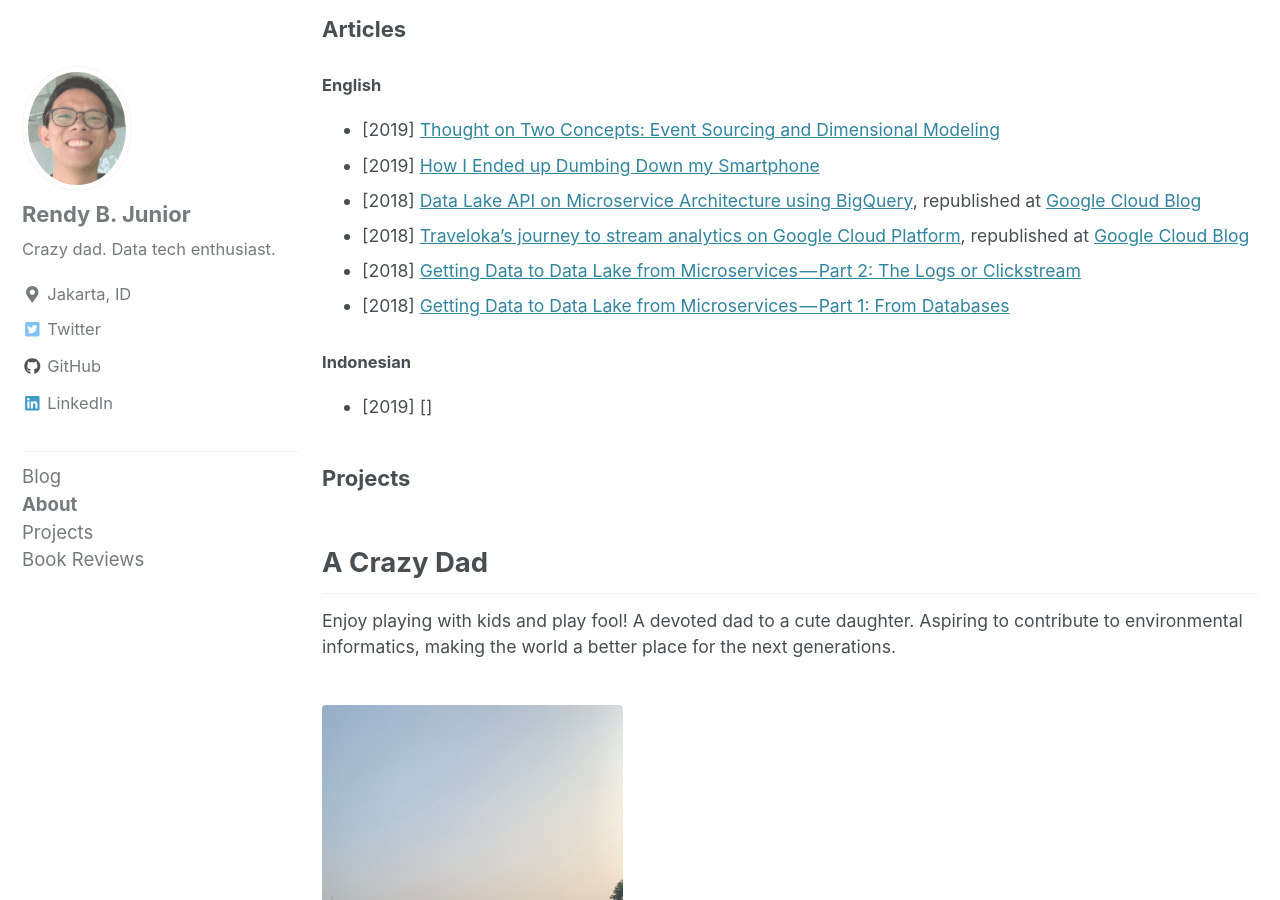
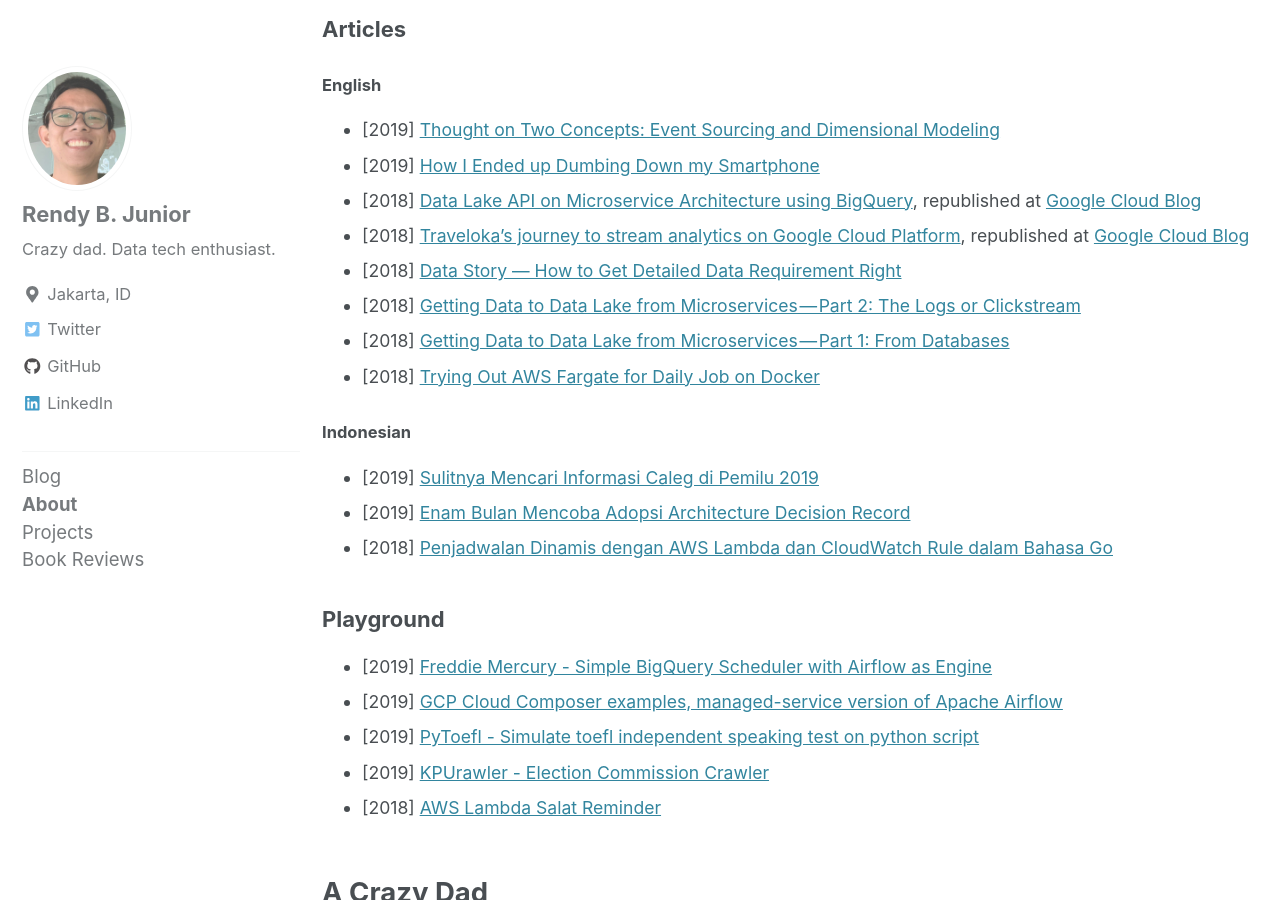
Before and after one commit to rendybjunior/rendyistyping, a Jekyll site: the page built from _pages/about.md, in a window 1280 px wide and 900 px high, scrolled down 1206 px. Built offline with Jekyll 4.4.1, drawn with Linux system fonts in a browser that asks for light colours; cached includes are drawn as plain includes; nearby versions of some CDN libraries.

Commit message:
modify about

```diff
--- a/_pages/about.md
+++ b/_pages/about.md
@@ -36,13 +36,22 @@ Interested in solving business use cases using data technology. Enjoy designing
 * [2019] [How I Ended up Dumbing Down my Smartphone](https://medium.com/@rendybjunior/how-i-ended-up-dumb-down-my-smartphone-cf83149c2658)
 * [2018] [Data Lake API on Microservice Architecture using BigQuery](https://medium.com/traveloka-engineering/data-lake-api-on-microservice-architecture-using-bigquery-10d6e9c5ca8f), republished at [Google Cloud Blog](https://cloud.google.com/blog/products/data-analytics/how-traveloka-built-a-data-provisioning-api-on-a-bigquery-based-microservice-architecture)
 * [2018] [Traveloka’s journey to stream analytics on Google Cloud Platform](https://medium.com/traveloka-engineering/travelokas-journey-to-stream-analytics-on-google-cloud-platform-3d013d6bf7c9), republished at [Google Cloud Blog](https://cloud.google.com/blog/products/gcp/travelokas-journey-to-stream-analytics-on-google-cloud-platform)
+* [2018] [Data Story — How to Get Detailed Data Requirement Right](https://medium.com/@rendybjunior/data-story-how-to-get-detailed-data-requirement-right-16ce44490bd7)
 * [2018] [Getting Data to Data Lake from Microservices — Part 2: The Logs or Clickstream](https://itnext.io/getting-data-to-data-lake-from-microservices-part-2-the-logs-or-clickstream-e91fa7461867)
 * [2018] [Getting Data to Data Lake from Microservices — Part 1: From Databases](https://itnext.io/getting-data-to-data-lake-from-microservices-part-1-from-databases-d5e55c4a0829)
+* [2018] [Trying Out AWS Fargate for Daily Job on Docker](https://medium.com/@rendybjunior/trying-out-aws-fargate-for-daily-job-on-docker-b662ff9f73c8)
 
 #### Indonesian
-* [2019] []
+* [2019] [Sulitnya Mencari Informasi Caleg di Pemilu 2019](https://medium.com/@rendybjunior/sulitnya-mencari-informasi-caleag-di-pemilu-2019-ba6f723ef579)
+* [2019] [Enam Bulan Mencoba Adopsi Architecture Decision Record](https://medium.com/@rendybjunior/enam-bulan-mencoba-adopsi-architecture-decision-record-3761e2e32829)
+* [2018] [Penjadwalan Dinamis dengan AWS Lambda dan CloudWatch Rule dalam Bahasa Go](https://medium.com/@rendybjunior/penjadwalan-dinamis-dengan-aws-lambda-dan-cloudwatch-rule-dalam-bahasa-go-a47084b7f17b)
 
-### Projects
+### Playground
+* [2019] [Freddie Mercury - Simple BigQuery Scheduler with Airflow as Engine](https://github.com/rendybjunior/freddie-mercury)
+* [2019] [GCP Cloud Composer examples, managed-service version of Apache Airflow](https://github.com/rendybjunior/cloud-composer-examples)
+* [2019] [PyToefl - Simulate toefl independent speaking test on python script](https://github.com/rendybjunior/pytoefl)
+* [2019] [KPUrawler - Election Commission Crawler](https://github.com/rendybjunior/kpurawler)
+* [2018] [AWS Lambda Salat Reminder](https://github.com/rendybjunior/gosalat)
 
 ## A Crazy Dad
 Enjoy playing with kids and play fool! A devoted dad to a cute daughter. Aspiring to contribute to environmental informatics, making the world a better place for the next generations.
```
